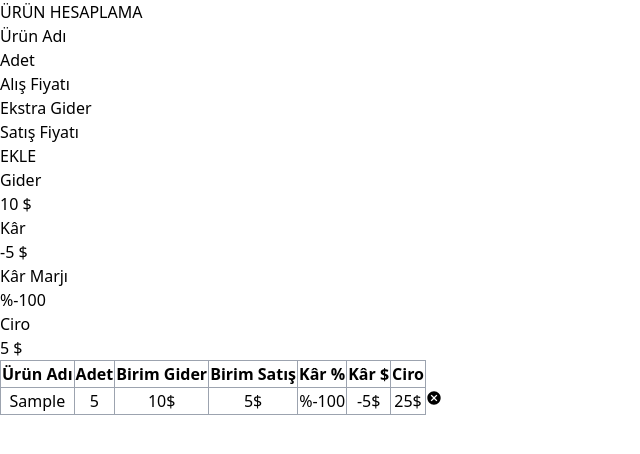
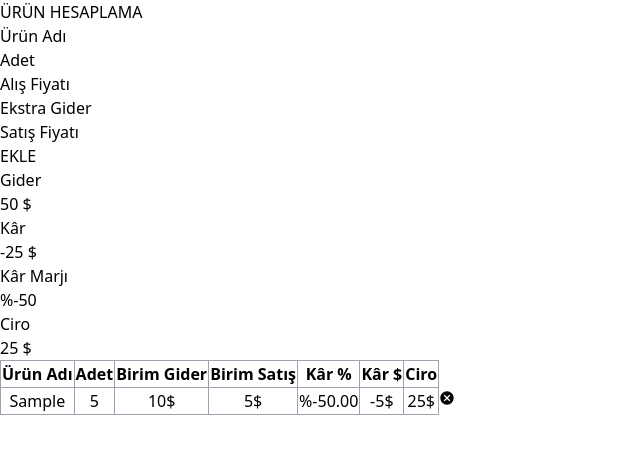
Before and after one commit to kartalgules/BuySellPro, a React (Vite) app: page / in a window 1280 px wide. Both pictures are taken after typing "Sample", "5", "5", "5", "5" into the empty fields and a click on the button "EKLE". Shown: the top 454 px of the page, without its empty margins (0-640 px from the left). Built offline with nearby package versions, Linux system fonts and the light colour scheme.

Commit message:
The profit margin sections are now color-coded based on the value using conditional rendering. Calculation errors have been fixed.

```diff
--- a/src/components/LeftSection/HeadersDown.tsx
+++ b/src/components/LeftSection/HeadersDown.tsx
@@ -3,26 +3,38 @@ import { useFormDataContext } from "../../context/FormContext";
 
 const HeadersDown: FC = () => {
   const { formData } = useFormDataContext();
-
-  console.log(formData);
   const totalCost =
     Array.isArray(formData) && formData.length > 0
-      ? formData.reduce((acc, curr) => acc + curr.buyPrice + curr.extraCost, 0)
+      ? formData.reduce(
+          (acc, curr) => acc + (curr.buyPrice + curr.extraCost) * curr.quantity,
+          0
+        )
       : 0;
   const totalProfit =
     Array.isArray(formData) && formData.length > 0
       ? formData.reduce(
           (acc, curr) =>
-            acc + (curr.sellPrice - curr.buyPrice - curr.extraCost),
+            acc +
+            (curr.sellPrice - curr.buyPrice - curr.extraCost) * curr.quantity,
           0
         )
       : 0;
   const totalRevenue =
     Array.isArray(formData) && formData.length > 0
-      ? formData.reduce((acc, curr) => acc + curr.sellPrice, 0)
+      ? formData.reduce((acc, curr) => acc + curr.sellPrice * curr.quantity, 0)
       : 0;
-  const totalProfitmargin = Array.isArray(formData) && formData.length > 0
-  ? ((totalRevenue - totalCost) / totalRevenue) * 100 : 0;
+  const totalProfitmargin =
+    Array.isArray(formData) && formData.length > 0
+      ? Number((
+          formData.reduce(
+            (acc, curr) =>
+              acc +
+              ((curr.sellPrice - (curr.buyPrice + curr.extraCost)) * 100) /
+                (curr.buyPrice + curr.extraCost),
+            0
+          ) / formData.length
+        ).toFixed(2))
+      : 0;
 
   return (
     <div className="h-full w-full flex justify-center text-center py-10">
@@ -38,7 +50,13 @@ const HeadersDown: FC = () => {
           </div>
           <div className="flex flex-col w-1/2 justify-center h-full border-slate-500 border-r-2 rounded-md">
             <h2>Kâr Marjı</h2>
-            <h1 className="text-2xl text-green-700">%{totalProfitmargin}</h1>
+            <h1
+              className={`text-2xl ${
+                totalProfitmargin > 20 ? "text-green-700" : "text-red-700"
+              }`}
+            >
+              %{totalProfitmargin}
+            </h1>
           </div>
         </div>
         <div className="flex flex-col w-1/2 justify-center h-full border-slate-500 border-x-2 rounded-md">
--- a/src/components/Table.tsx
+++ b/src/components/Table.tsx
@@ -41,11 +41,12 @@ const Table: React.FC = () => {
               <td>{data.quantity}</td>
               <td>{data.buyPrice + data.extraCost}$</td>
               <td>{data.sellPrice}$</td>
-              <td>
+              <td className={((data.sellPrice - (data.buyPrice + data.extraCost)) * 100) / (data.buyPrice + data.extraCost) > 20 ? 'text-green-700' : 'text-red-700'}>
                 %
-                {((data.sellPrice - (data.buyPrice + data.extraCost)) /
-                  data.sellPrice) *
-                  100}
+                {(
+                  ((data.sellPrice - (data.buyPrice + data.extraCost)) * 100) /
+                  (data.buyPrice + data.extraCost)
+                ).toFixed(2)}
               </td>
               <td>{data.sellPrice - (data.buyPrice + data.extraCost)}$</td>
               <td>{data.quantity * data.sellPrice}$</td>
```
Lines whose indentation alone changed are shown as unchanged.
